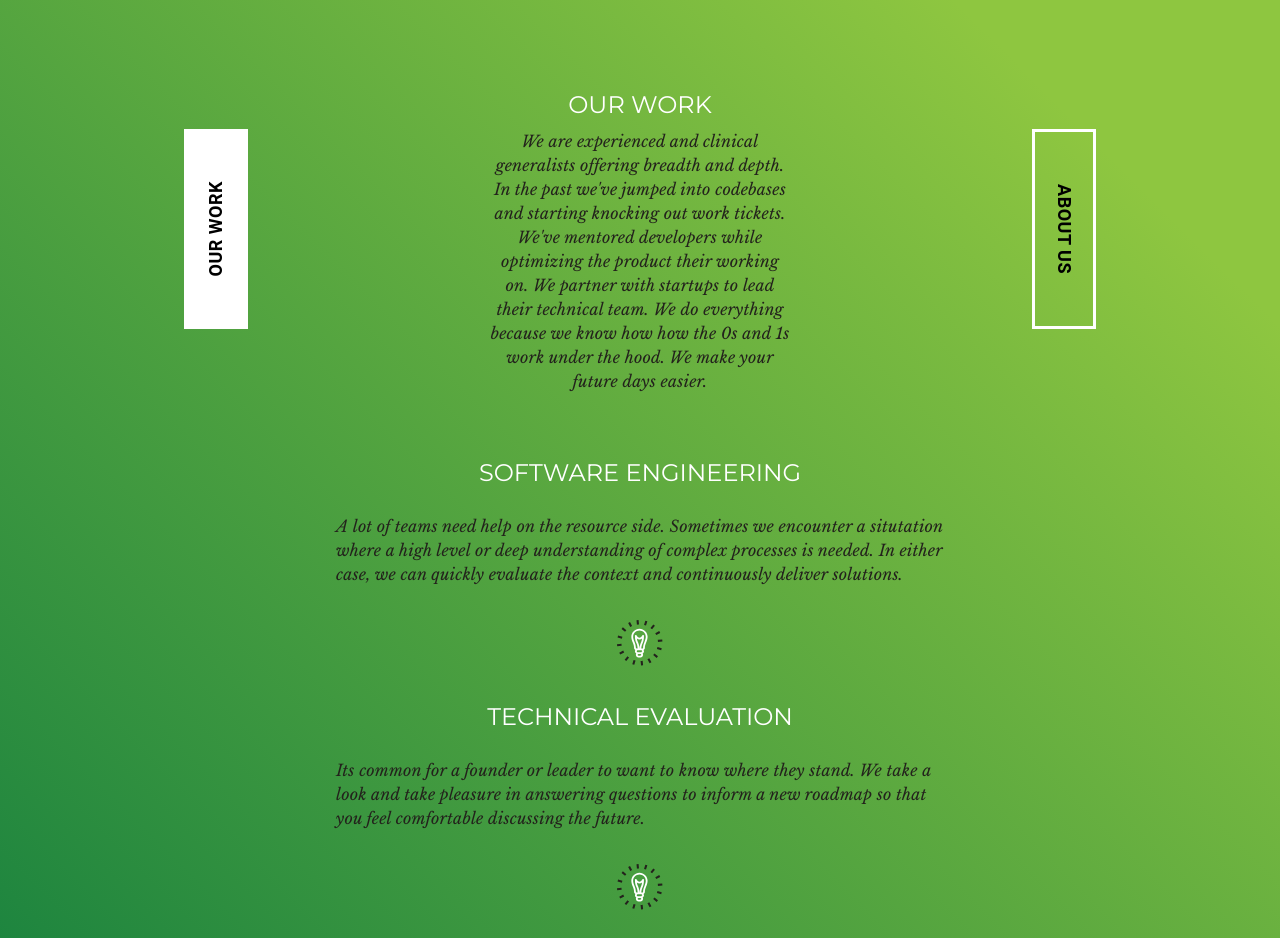
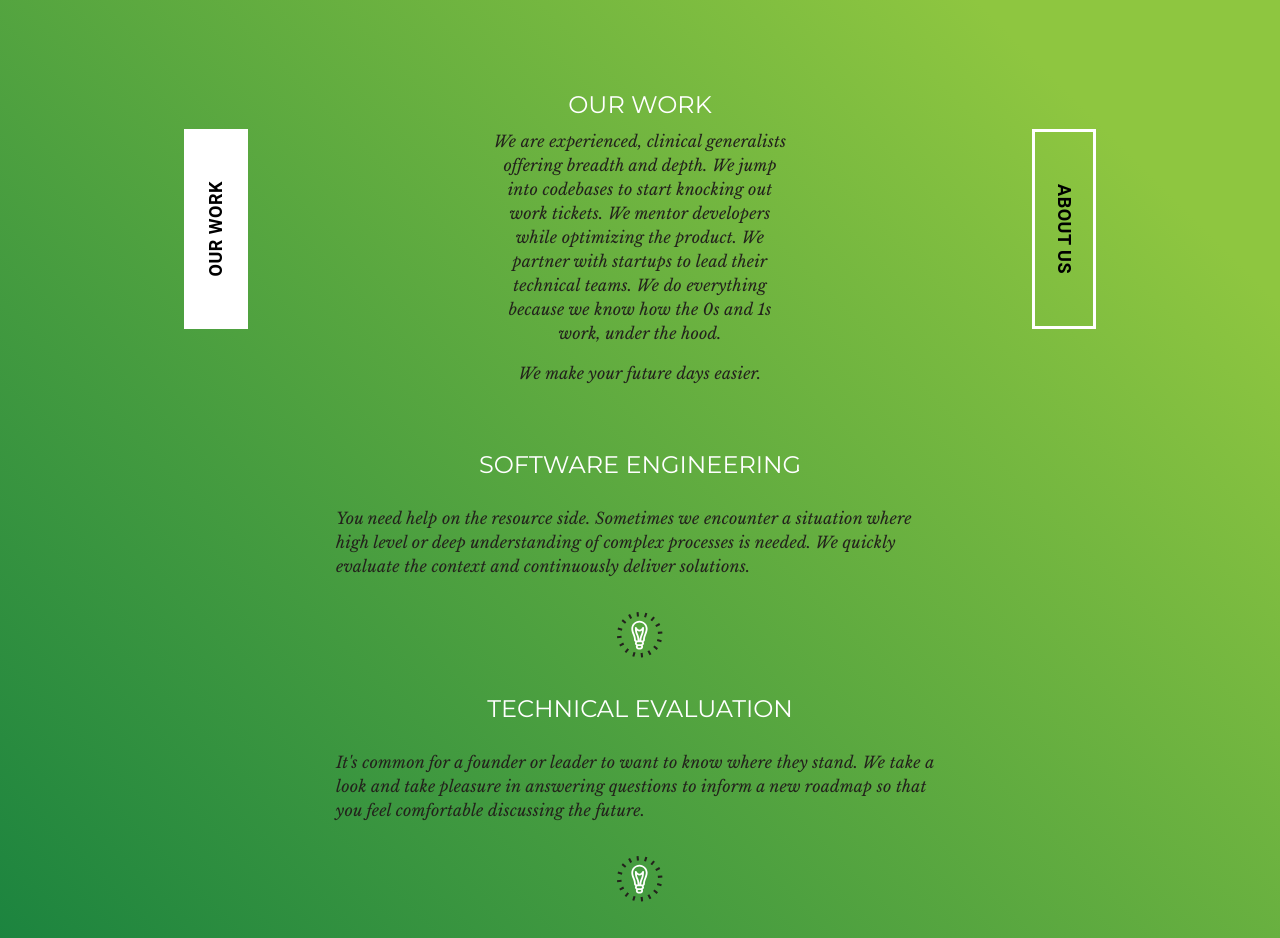
Before and after one commit to cbaron/FutureDaysWebsite, a React app in the folder apps/webClient/: page /our-work in a window 1280 px wide. Shown: the part 220-1158 px from the top of the page. Built offline with nearby package versions, Linux system fonts and the light colour scheme.

Commit message:
Jemma's feedback

```diff
--- a/apps/webClient/src/views/About/index.tsx
+++ b/apps/webClient/src/views/About/index.tsx
@@ -52,7 +52,7 @@ const About: React.FC<Props> = ({ }) => {
             <Box mt={4}>
               <Typography variant="body1" align="center" color="textSecondary">
                 <i>
-                  FutureDays is lead by
+                  FutureDays is led by
               </i>{' '}
                 <Link className={classes.link}
                   href={LINKED_IN_URL}
@@ -61,10 +61,9 @@ const About: React.FC<Props> = ({ }) => {
                   rel="noopener"
                   target="_blank"
                 >Chris Baron</Link>{' '}
-                <i>who has been writing single page web applications for a decade and a half.
-                Working with teams ranging from startups to enterprise to academia to starting startups, Chris has encountered and produced solutions a countless number of times.
-                These include getting mobile applications to look correct across devices all the way up to scaling a chat room up to handle .5 million users at a time.
-              He is supported by his loose network of engineers from various backgrounds along with a small team of junior and senior developers.</i>
+                <i>
+                  who has been writing single page web applications and mobile for a decade and a half. Working with teams ranging from startups to enterprise to academia, Chris has produced solutions that include fading in live stream video on the home page, scaling up a chat room to handle .5 million users at a time, and managing a team of developers for a suite of internal web tools for a fortune 500 firm. He is supported by a network of engineers from various backgrounds and a core team of experienced developers.
+                </i>
               </Typography>
             </Box>
           </Grid>
--- a/apps/webClient/src/views/Home/index.tsx
+++ b/apps/webClient/src/views/Home/index.tsx
@@ -47,9 +47,7 @@ const Home: React.FC<Props> = ({ }) => {
             <Grid item xs={12} sm={6}>
               <Typography variant="body1" align="center" color="textSecondary">
                 <i>
-                  FutureDays is an earth based technical consulting shop specializing in software.
-                  We partner with firms to formulate a technical strategy, to augment engineering resources,
-                  and to build scalable solutions.
+                  FutureDays is an earth-based technical consulting shop specializing in software. We partner with firms to formulate a technical strategy, to augment engineering resources, and build scalable solutions.
                 </i>
               </Typography>
             </Grid>
--- a/apps/webClient/src/views/OurWork/index.tsx
+++ b/apps/webClient/src/views/OurWork/index.tsx
@@ -17,17 +17,17 @@ interface Service {
 const SERVICES: Service[] = [
   {
     title: 'Software Engineering',
-    description: 'A lot of teams need help on the resource side.  Sometimes we encounter a situtation where a high level or deep understanding of complex processes is needed.  In either case, we can quickly evaluate the context and continuously deliver solutions.',
+    description: 'You need help on the resource side. Sometimes we encounter a situation where high level or deep understanding of complex processes is needed. We quickly evaluate the context and continuously deliver solutions.',
     performedFor: ['Fortune 500 financial services firm, 20MM global logistics company, 3MM building energy efficiency startup, US based marketing firm']
   },
   {
     title: 'Technical Evaluation',
-    description: 'Its common for a founder or leader to want to know where they stand.  We take a look and take pleasure in answering questions to inform a new roadmap so that you feel comfortable discussing the future.',
+    description: `It's common for a founder or leader to want to know where they stand. We take a look and take pleasure in answering questions to inform a new roadmap so that you feel comfortable discussing the future.`,
     performedFor: ['3MM building energy efficiency startup, Seed stage measurement hardware firm']
   },
   {
     title: 'Equity Partnership / CTO / Advisor',
-    description: 'For many startups Its not easy to find a technical cofounder . After trust is built, we do equity partnerships which provide access to opinions, experience, and development from senior leaders from our team to ensure leadership does not have to worry about the technical side.',
+    description: `It isn't easy to find a technical co-founder. Equity partnerships provide access to our experience, expertise, and solid development skills. This ensures you worry less about the tech, allowing your leadership to focus on the goals.`,
     performedFor: ['3MM collegiate sports services company']
   },
 ]
@@ -103,14 +103,16 @@ const OurWork: React.FC<Props> = ({ }) => {
           <Grid item xs={12} sm={6}>
             <Typography variant="body1" align="center" color="textSecondary">
               <i>
-                We are experienced and clinical generalists offering breadth and depth.
-                In the past we've jumped into codebases and starting knocking out work tickets.
-                We've mentored developers while optimizing the product their working on.
-                We partner with startups to lead their technical team.
-                We do everything because we know how how the 0s and 1s work under the hood.
-                We make your future days easier.
+                We are experienced, clinical generalists offering breadth and depth. We jump into codebases to start knocking out work tickets. We mentor developers while optimizing the product. We partner with startups to lead their technical teams. We do everything because we know how the 0s and 1s work, under the hood.
               </i>
             </Typography>
+            <Box mt={2}>
+              <Typography variant="body1" align="center" color="textSecondary">
+                <i>
+                  We make your future days easier.
+              </i>
+              </Typography>
+            </Box>
           </Grid>
         </Grid>
         <Grid item>
```
